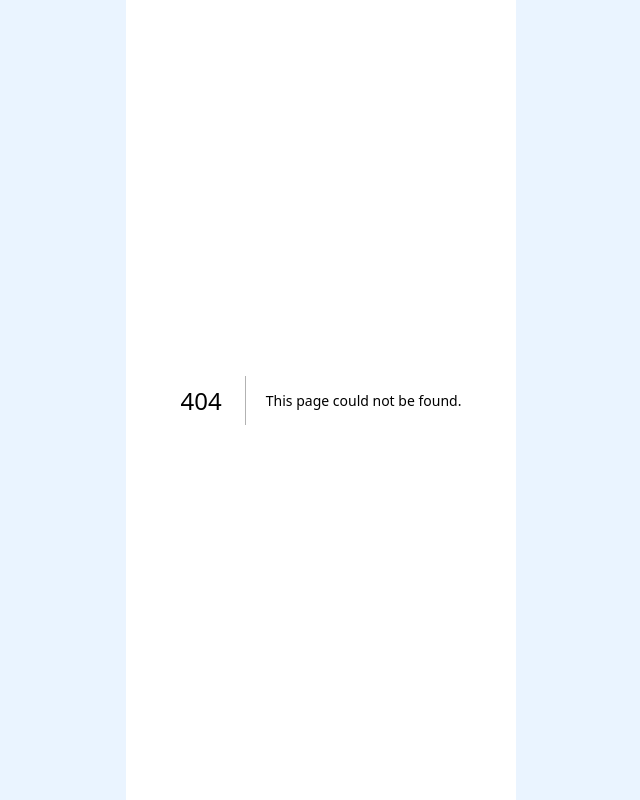
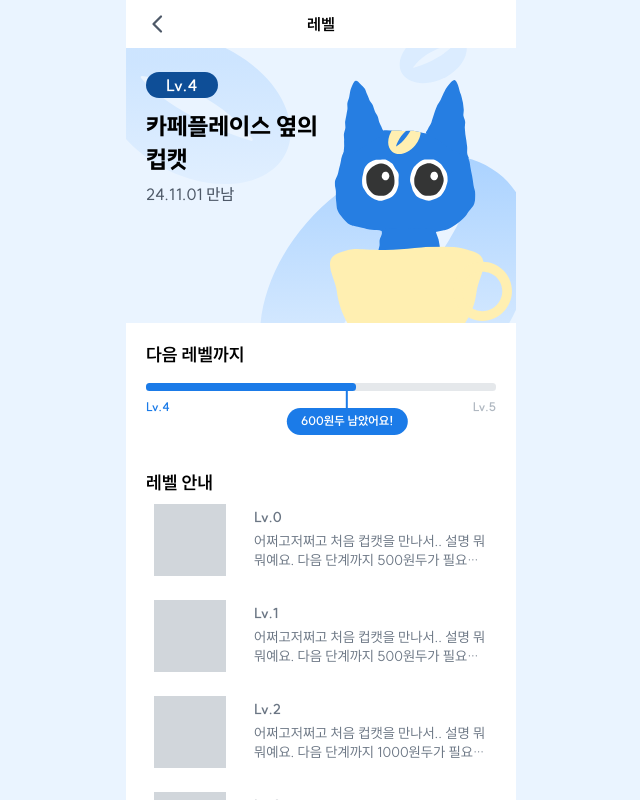
Before and after one commit to CupFeeDeal/cupfeedeal-FE, a Next.js app: page /mypage/level in a window 1280 px wide. Before the commit this address had no page. Shown: the top 800 px of the page, without its empty margins (319-959 px from the left). Built offline with nearby package versions, Linux system fonts and the light colour scheme.

Commit message:
feat: 바텀시트 스크롤 조절

```diff
--- /dev/null
+++ b/src/app/mypage/_components/LevelInfo.tsx
@@ -0,0 +1,75 @@
+"use client";
+
+import { levelData } from "./mock";
+
+const LevelInfo = () => {
+  const progressBar = levelData.bean / 10;
+
+  return (
+    <div className="w-full p-5 bg-white relative z-10 ">
+      {/*다음 레벨까지*/}
+      <div className="Subhead_2_bold">다음 레벨까지</div>
+      <div className="relative w-full h-2 rounded-[3.5px] bg-Grey-200 mt-4">
+        <div
+          className="absolute h-2 rounded-[3.5px] bg-Main_Blue"
+          style={{ width: `${progressBar}%` }}
+        ></div>
+        <div
+          className="absolute flex flex-col items-center transform -translate-x-1/2 "
+          style={{ left: `${progressBar - 2.5}%` }} // 프로그레스바 거의 다 채워졌을 때 예외처리
+        >
+          <div className="w-0.5 h-[17px] bg-Main_Blue mt-2"></div>
+          <div className="flex py-[5px] px-[14px] justify-center items-center rounded-[13.5px] bg-Main_Blue Caption_bold text-white ">
+            {levelData.bean}원두 남았어요!
+          </div>
+        </div>
+
+        <div className="relative flex flex-row w-full justify-between top-4">
+          <span className="Caption_bold text-Main_Blue">
+            Lv.{levelData.level}
+          </span>
+          <span className="Caption_bold text-Grey-400">
+            Lv.{levelData.level + 1}
+          </span>
+        </div>
+      </div>
+
+      {/*레벨 안내*/}
+      <div className="mb-8">
+        <div className="Subhead_2_bold mt-20">레벨 안내</div>
+        {levelData.info.map((data) => (
+          <div
+            key={data.lv}
+            className={`flex flex-row p-2 gap-7 items-center mb-2 ${
+              data.lv === levelData.level
+                ? "bg-Pale_Blue_2 rounded-lg"
+                : "bg-white"
+            }`}
+          >
+            <span className="w-[72px] h-[72px] bg-Grey-300 flex shrink-0"></span>
+            <span className="flex flex-col gap-1">
+              <div
+                className={`Body_2_bold ${
+                  data.lv === levelData.level
+                    ? "text-Main_Blue"
+                    : "text-Grey-600"
+                }`}
+              >
+                Lv.{data.lv}
+              </div>
+              <div
+                className={`line-clamp-2 Body_2_reg ${
+                  data.lv === levelData.level ? "text-black" : "text-Grey-600"
+                }`}
+              >
+                {data.description}
+              </div>
+            </span>
+          </div>
+        ))}
+      </div>
+    </div>
+  );
+};
+
+export default LevelInfo;
--- /dev/null
+++ b/src/app/mypage/_components/MyBanner.tsx
@@ -0,0 +1,79 @@
+"use client";
+
+import {
+  CupcatEx,
+  Information,
+  LevelBannerBg,
+  MyBannerBg,
+} from "@assets/icons";
+
+import { myData } from "./mock";
+import { useRouter } from "next/navigation";
+
+interface BannerProps {
+  isLevel: boolean;
+}
+
+const MyBanner = ({ isLevel }: BannerProps) => {
+  const router = useRouter();
+
+  return (
+    <div className="w-full overflow-hidden relative z-5">
+      {isLevel ? <LevelBannerBg /> : <MyBannerBg />}
+
+      {/* 내 정보 */}
+      <div className="absolute top-0 left-0 py-6 px-5 flex flex-row">
+        <div>
+          <div className="w-[72px] py-0.5 px-5 Body_1_bold text-white bg-Dark_Blue mb-3 rounded-[38px]">
+            Lv.{myData.level}
+          </div>
+          {isLevel ? (
+            <div className="flex shrink-0 flex-col w-44">
+              <div className="Headline_3">
+                {myData.cafe_name} 옆의
+                <br />
+                컵캣
+              </div>
+              <div className="Body_1_med text-Grey-700 mt-2">
+                {myData.date} 만남
+              </div>
+            </div>
+          ) : (
+            <div className="Headline_3">
+              컵캣이 무럭무럭
+              <br />
+              자라고 있어요!
+            </div>
+          )}
+        </div>
+        <CupcatEx width={198} height={289} className="p-2" />
+      </div>
+
+      {/*원두 바*/}
+      {!isLevel && (
+        <div className="absolute top-[223px] w-full px-5 ">
+          <div className="w-full bg-white/50 px-5 py-4 rounded-xl border-[0.7px] border-solid border-white backdrop-blur">
+            <div className="flex flex-row items-center justify-between">
+              <span className="Body_2_bold">
+                다음 레벨까지 {myData.bean}원두 남았어요!
+              </span>
+              <span>
+                <Information
+                  width={20}
+                  height={20}
+                  className="cursor-pointer"
+                  onClick={() => router.push("/my/level")}
+                />
+              </span>
+            </div>
+            <div className="relative w-full h-[7px] rounded-[3.5px] bg-white mt-2">
+              <div className="absolute h-[7px] w-28 rounded-[3.5px] bg-Dark_Blue"></div>
+            </div>
+          </div>
+        </div>
+      )}
+    </div>
+  );
+};
+
+export default MyBanner;
--- /dev/null
+++ b/src/app/mypage/_components/MyTab.tsx
@@ -0,0 +1,44 @@
+"use client";
+import { Back, MyTabCupcatBg, MyTabHistoryBg } from "@assets/icons";
+// import { useRouter } from "next/navigation";
+
+const MyTab = () => {
+  //const router = useRouter();
+  //const handleWithdraw = router.push("/"); // 임시
+
+  const menuList = [
+    { id: 1, menu: "닉네임 변경", href: "/nickname" },
+    { id: 2, menu: "문의하기", href: "/ask" },
+    { id: 3, menu: "로그아웃", href: "/" },
+    { id: 4, menu: "회원 탈퇴" },
+  ];
+
+  return (
+    <div className="flex flex-col relative bg-white mb-[30px] rounded rounded-t-[20px] z-10 -mt-7">
+      {/*탭 카드*/}
+      <div className="flex flex-row justify-center gap-3 mt-7 mb-5">
+        <span className="relative cursor-pointer">
+          <MyTabHistoryBg width={169} height={120} />
+          <div className="absolute Body_1_bold top-3 left-4">구독 내역</div>
+        </span>
+        <span className="relative cursor-pointer">
+          <MyTabCupcatBg width={169} height={120} />
+          <div className="absolute Body_1_bold top-3 left-4">지나간 컵캣</div>
+        </span>
+      </div>
+
+      {/*탭 메뉴*/}
+      {menuList.map((tab) => (
+        <div
+          key={tab.id}
+          className="flex flex-row w-full p-5 items-center justify-between border-b-[0.5px] border-b-Grey-200 cursor-pointer"
+        >
+          <span className="Body_1_bold bg-white">{tab.menu}</span>
+          <Back className="-scale-x-100" />
+        </div>
+      ))}
+    </div>
+  );
+};
+
+export default MyTab;
--- /dev/null
+++ b/src/app/mypage/_components/mock.ts
@@ -0,0 +1,47 @@
+export const myData = {
+  id: 1,
+  level: 4,
+  bean: 600,
+  cafe_name: "카페플레이스",
+  date: "24.11.01",
+};
+
+export const levelData = {
+  id: 1,
+  level: 4,
+  bean: 600,
+  cafe_name: "카페플레이스",
+  date: "24.11.01",
+  info: [
+    {
+      lv: 0,
+      description:
+        "어쩌고저쩌고 처음 컵캣을 만나서.. 설명 뭐뭐예요. 다음 단계까지 500원두가 필요해요",
+    },
+    {
+      lv: 1,
+      description:
+        "어쩌고저쩌고 처음 컵캣을 만나서.. 설명 뭐뭐예요. 다음 단계까지 500원두가 필요해요",
+    },
+    {
+      lv: 2,
+      description:
+        "어쩌고저쩌고 처음 컵캣을 만나서.. 설명 뭐뭐예요. 다음 단계까지 1000원두가 필요해요",
+    },
+    {
+      lv: 3,
+      description:
+        "어쩌고저쩌고 처음 컵캣을 만나서.. 설명 뭐뭐예요. 다음 단계까지 1000원두가 필요해요",
+    },
+    {
+      lv: 4,
+      description:
+        "어쩌고저쩌고 처음 컵캣을 만나서.. 설명 뭐뭐예요. 다음 단계까지 1500원두가 필요해요",
+    },
+    {
+      lv: 5,
+      description:
+        "어쩌고저쩌고 처음 컵캣을 만나서.. 설명 뭐뭐예요. 모두 채우면 컵캣을 다키운어쩌고~,,",
+    },
+  ],
+};
--- /dev/null
+++ b/src/app/mypage/level/page.tsx
@@ -0,0 +1,16 @@
+// components
+import TopBar from "@common/TopBar";
+import MyBanner from "../_components/MyBanner";
+import LevelInfo from "../_components/LevelInfo";
+
+export default function Level() {
+  return (
+    <div className="flex w-full flex-col">
+      <TopBar title="레벨" />
+      <div className="w-full relative">
+        <MyBanner isLevel={true} />
+        <LevelInfo />
+      </div>
+    </div>
+  );
+}
--- /dev/null
+++ b/src/app/mypage/page.tsx
@@ -0,0 +1,16 @@
+// components
+import TopBar from "@common/TopBar";
+import MyBanner from "./_components/MyBanner";
+import MyTab from "./_components/MyTab";
+
+export default function My() {
+  return (
+    <div className="flex w-full flex-col">
+      <TopBar title="마이페이지" />
+      <div className="w-full relative">
+        <MyBanner isLevel={false} />
+        <MyTab />
+      </div>
+    </div>
+  );
+}
--- a/src/app/search/_components/BottomSheet.tsx
+++ b/src/app/search/_components/BottomSheet.tsx
@@ -8,10 +8,12 @@ import BottomSheetHeader from "./BottomSheetHeader";
 import { motion } from "framer-motion";
 import { cafeInfo } from "./mock";
 import useBottomSheet from "@hooks/useBottomSheet";
+//import { MAX_Y, MIN_Y } from "@constants/BottomSheetOption";
+import useSelectedCafeStore from "@store/useSelectedCafeStore";
 
 const BottomSheet = () => {
   const { sheet, content } = useBottomSheet();
-
+  //const { isSheetOpen } = useSelectedCafeStore();
   const [height, setHeight] = useState(0);
   useEffect(() => {
     if (typeof window !== "undefined") {
@@ -23,6 +25,7 @@ const BottomSheet = () => {
     <motion.div
       className={`h-${height} flex flex-col absolute top-[calc(100%-253px)] right-0 left-0 z-30 transition-transform duration-[650ms] ease-out`}
       ref={sheet}
+      // style={{ transform: `translateY(${isSheetOpen ? MIN_Y - MAX_Y : 0}px)` }}
     >
       <BottomSheetHeader />
       <div ref={content} className="overflow-auto overscroll-auto">
--- a/src/app/search/_components/BottomSheetHeader.tsx
+++ b/src/app/search/_components/BottomSheetHeader.tsx
@@ -1,11 +1,17 @@
+"use client";
+
 import { useEffect, useState } from "react";
 import { BottomLine, Back } from "@assets/icons";
 import useSelectedCafeStore from "@store/useSelectedCafeStore";
+import useBottomSheet from "@hooks/useBottomSheet";
 
 const BottomSheetHeader = () => {
-  const { showBottomSheet, isSheetOpen } = useSelectedCafeStore();
+  const { showBottomSheet, isSheetOpen, setIsSheetOpen } =
+    useSelectedCafeStore();
   const [showBackIcon, setShowBackIcon] = useState(false);
   const [fade, setFade] = useState(false);
+
+  const { sheet } = useBottomSheet();
 
   useEffect(() => {
     if (showBottomSheet) {
@@ -23,6 +29,14 @@ const BottomSheetHeader = () => {
     }
   }, [isSheetOpen]);
 
+  const handleBackClick = () => {
+    if (sheet.current) {
+      sheet.current!.style.setProperty("transform", "translateY(0)");
+      setIsSheetOpen(false);
+    }
+    console.log("click");
+  };
+
   return (
     <div
       className={`transition-opacity duration-500 ${
@@ -31,7 +45,7 @@ const BottomSheetHeader = () => {
     >
       {showBackIcon ? (
         <div className="bg-white">
-          <Back className="-rotate-90 mt-3 ml-5" />
+          <Back className="-rotate-90 mt-3 ml-5" onClick={handleBackClick} />
         </div>
       ) : (
         <div className="bg-white h-8 px-5 pt-3 flex flex-col justify-start items-center rounded-t-2xl shadow-[0_0_17px_4px_rgba(116,116,128,0.21)]">
--- a/src/app/search/_components/useMap.ts
+++ b/src/app/search/_components/useMap.ts
@@ -28,11 +28,11 @@ const useMap = () => {
       if (!map) return;
 
       const currentLocation = new naver.maps.LatLng(latitude, longitude);
-      new naver.maps.Marker({
-        position: currentLocation,
-        map,
-        title: "Current location",
-      });
+      // new naver.maps.Marker({
+      //   position: currentLocation,
+      //   map,
+      //   title: "Current location",
+      // });
 
       map.setCenter(currentLocation);
     },
--- a/src/hooks/useBottomSheet.ts
+++ b/src/hooks/useBottomSheet.ts
@@ -22,7 +22,7 @@ export default function useBottomSheet() {
   console.log("isSheetOpen: ", isSheetOpen);
 
   useEffect(() => {
-    // 화면 스크롤 잠금금
+    // 화면 스크롤 잠금
     const timeout = setTimeout(() => {
       if (isSheetOpen) {
         document.body.style.overflow = "auto";
@@ -157,6 +157,7 @@ export default function useBottomSheet() {
       };
     };
 
+    if (!sheet.current || !content.current) return;
     sheet.current!.addEventListener("touchstart", handleTouchStart);
     sheet.current!.addEventListener("touchmove", handleTouchMove);
     sheet.current!.addEventListener("touchend", handleTouchEnd);
@@ -166,6 +167,8 @@ export default function useBottomSheet() {
     const handleTouchStart = () => {
       metrics.current!.isContentAreaTouched = true;
     };
+
+    if (!content.current) return;
     content.current!.addEventListener("touchstart", handleTouchStart);
   }, []);
 
```
